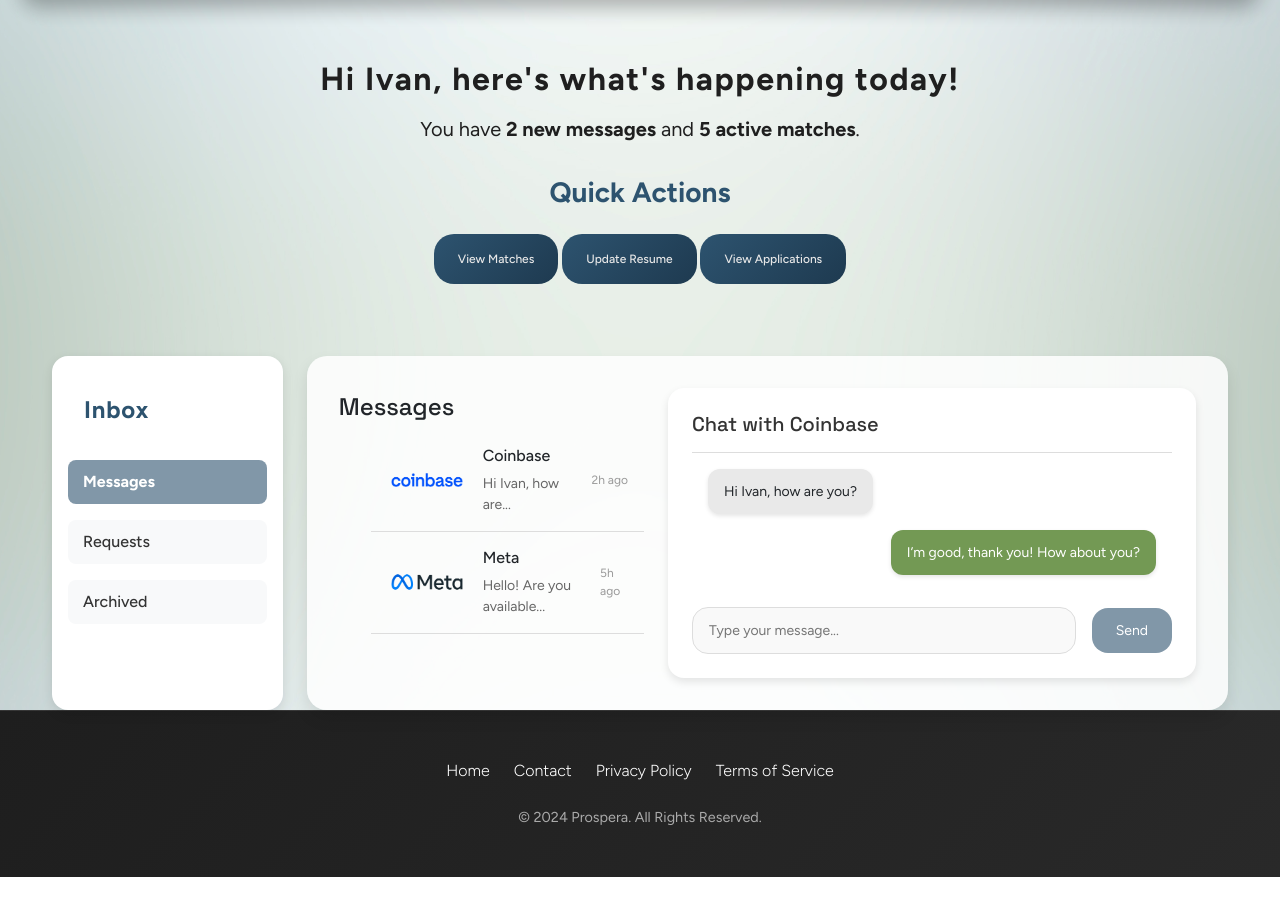
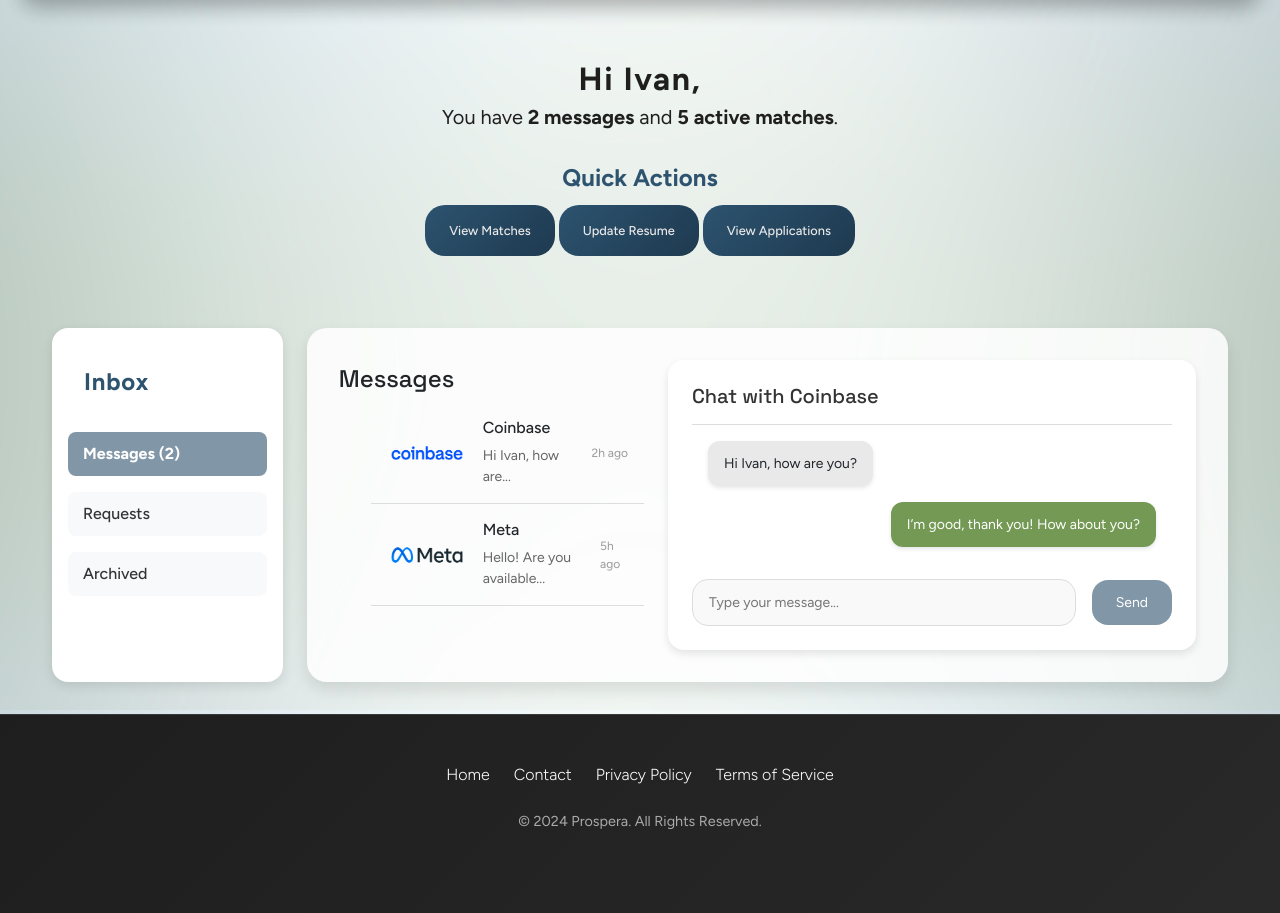
Before and after one commit to lawrence-ivan-reyes/prospera, a Flask app: page /inbox in a window 1280 px wide. Shown: the part 90-1003 px from the top of the page. Before the commit the page ends 967 px from the top, so only its background shows below. Run offline with Flask 3, Linux system fonts and the light colour scheme.

Commit message:
revised inbox page format and style

```diff
--- a/static/inbox.css
+++ b/static/inbox.css
@@ -10,6 +10,7 @@
     max-width: 75rem;
     width: 100%;
     gap: 1.5rem;
+    margin-bottom: 2rem;
 }
 
 .content-wrapper {
@@ -442,7 +443,7 @@
     font-size: 2rem;
     font-weight: bold;
     letter-spacing: 0.1rem;
-    margin-bottom: 1rem;
+    margin-bottom: 0.25rem;
 }
 
 .quick-actions-notifications p {
@@ -451,9 +452,9 @@
 }
 
 .quick-actions h3 {
-    font-size: 1.75rem;
+    font-size: 1.5rem;
     font-weight: bold;
-    margin-bottom: 1.5rem;
+    margin-bottom: 0.75rem;
     color: #2d536f;
 }
 
@@ -464,7 +465,7 @@
     border: none;
     padding: 1rem 1.5rem;
     border-radius: 1.25rem;
-    font-size: 0.75rem;
+    font-size: 0.8rem;
     font-weight: 500;
     text-align: center;
     transition: background 0.5s ease, transform 0.3s;
--- a/templates/inbox.html
+++ b/templates/inbox.html
@@ -51,8 +51,8 @@
 
 <section class="quick-actions-notifications">
     <div class="personalized-greeting">
-        <h2>Hi Ivan, here's what's happening today!</h2>
-        <p>You have <strong>2 new messages</strong> and <strong>5 active matches</strong>.</p>
+        <h2>Hi Ivan,</h2>
+        <p>You have <strong>2 messages</strong> and <strong>5 active matches</strong>.</p>
     </div>
 
     <div class="quick-actions">
@@ -71,7 +71,7 @@
             <h2>Inbox</h2>
             <nav>
                 <ul>
-                    <li><a href="#" id="messages-tab" class="tab-link active" onclick="showTab('messages')">Messages</a></li>
+                    <li><a href="#" id="messages-tab" class="tab-link active" onclick="showTab('messages')">Messages (2)</a></li>
                     <li><a href="#" id="requests-tab" class="tab-link" onclick="showTab('requests')">Requests</a></li>
                     <li><a href="#" id="archived-tab" class="tab-link" onclick="showTab('archived')">Archived</a></li>
                 </ul>
```
